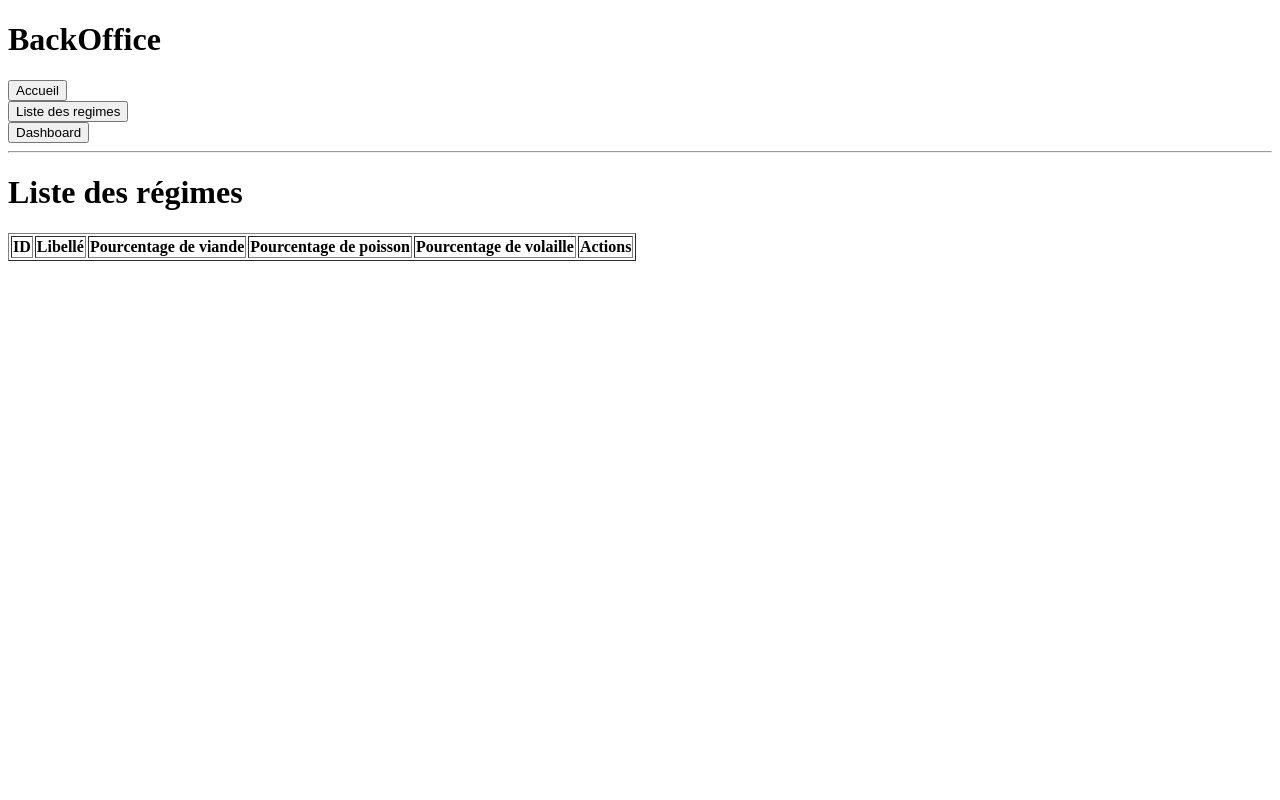
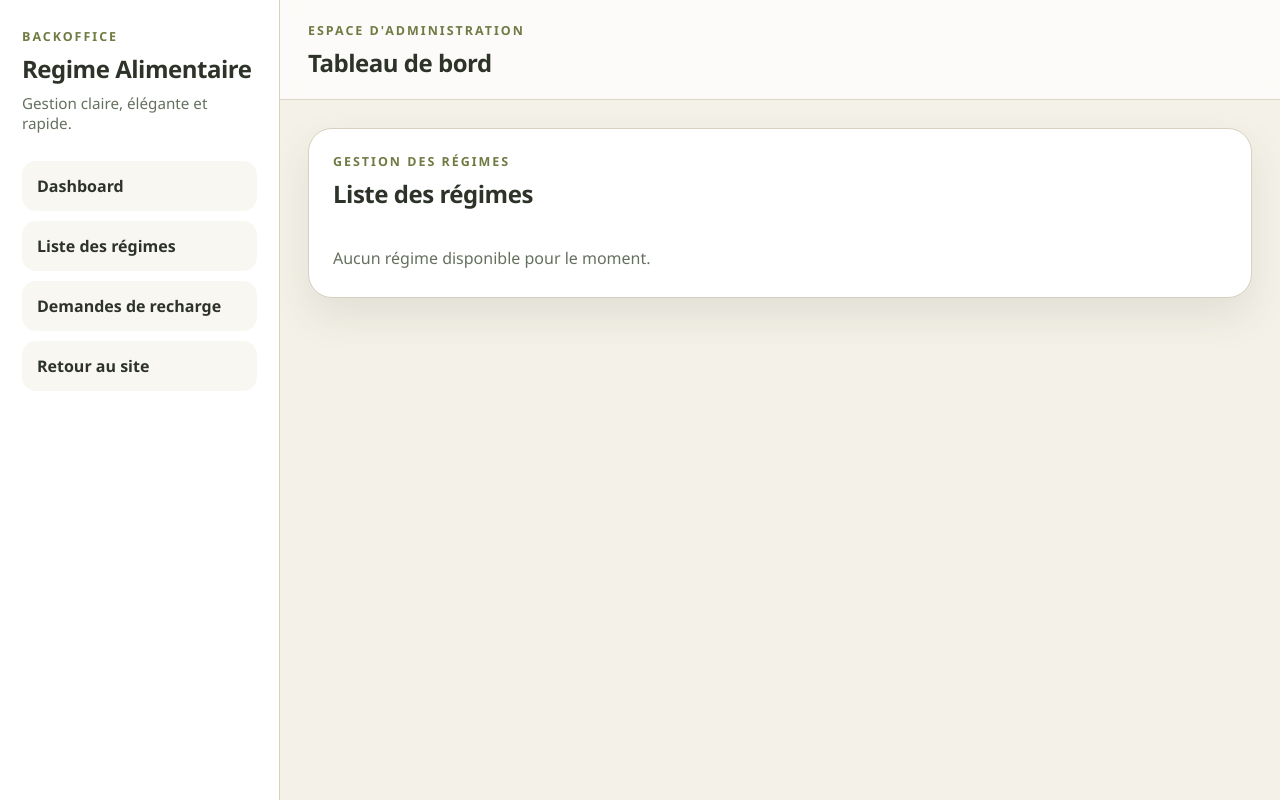
Before and after one commit to Estelle104/RegimeAlimentaire, a CodeIgniter 4 app: the page made by app/Views/BackOffice/regime/regime_list.php in a window 1280 px wide. Run offline with PHP 8.4 and a stand-in for CodeIgniter, Linux system fonts and the light colour scheme; the template is opened without the code that fills it, so the values that code supplies are empty; some libraries are stand-ins or nearby versions.

Commit message:
css general

```diff
--- a/app/Views/BackOffice/modele.php
+++ b/app/Views/BackOffice/modele.php
@@ -4,29 +4,37 @@
 	<meta charset="UTF-8">
 	<meta name="viewport" content="width=device-width, initial-scale=1.0">
 	<title>BackOffice</title>
+	<link rel="stylesheet" href="<?= base_url('assets/backOffice/css/backoffice.css') ?>">
 </head>
 <body>
-	<header>
-		<h1>BackOffice</h1>
+	<div class="backoffice-shell">
+		<aside class="backoffice-sidebar">
+			<div class="backoffice-brand">
+				<p class="backoffice-kicker">BackOffice</p>
+				<h1>Regime Alimentaire</h1>
+				<p class="backoffice-subtitle">Gestion claire, élégante et rapide.</p>
+			</div>
 
-		<nav>
-			<form action="<?= base_url('/') ?>" method="get">
-				<button type="submit">Accueil</button>
-			</form>
+			<nav class="backoffice-nav" aria-label="Navigation backoffice">
+				<a href="<?= base_url('backoffice/dashboard') ?>">Dashboard</a>
+				<a href="<?= base_url('backoffice/regimes') ?>">Liste des régimes</a>
+				<a href="<?= base_url('backoffice/recharges') ?>">Demandes de recharge</a>
+				<a href="<?= base_url('/') ?>">Retour au site</a>
+			</nav>
+		</aside>
 
-			<form action="<?= base_url('backoffice/regimes') ?>" method="get">
-				<button type="submit">Liste des regimes</button>
-			</form>
+		<div class="backoffice-content">
+			<header class="backoffice-topbar">
+				<div>
+					<p class="backoffice-kicker">Espace d'administration</p>
+					<h2>Tableau de bord</h2>
+				</div>
+			</header>
 
-            <form action="<?= base_url('backoffice/dashboard') ?>" method="get">
-                <button type="submit">Dashboard</button>
-            </form>
-		</nav>
-		<hr>
-	</header>
-
-	<main>
-		<?= $this->renderSection('content') ?>
-	</main>
+			<main class="backoffice-main">
+				<?= $this->renderSection('content') ?>
+			</main>
+		</div>
+	</div>
 </body>
 </html>
--- a/app/Views/BackOffice/regime/regime_list.php
+++ b/app/Views/BackOffice/regime/regime_list.php
@@ -5,40 +5,64 @@ $regimes = isset($regimes) ? $regimes : [];
 <?= $this->extend('BackOffice/modele') ?>
 
 <?= $this->section('content') ?>
-    <h1>Liste des régimes</h1>
-    <table border="1">
-        <thead>
-            <tr>
-                <th>ID</th>
-                <th>Libellé</th>
-                <th>Pourcentage de viande</th>
-                <th>Pourcentage de poisson</th>
-                <th>Pourcentage de volaille</th>
-                <th>Actions</th>
-            </tr>
-        </thead>
-        <tbody>
-            <?php foreach ($regimes as $regime): ?>
-                <tr>
-                    <td><?= $regime['id'] ?></td>
-                    <td><?= $regime['libelle'] ?></td>
-                    <td><?= $regime['pourcentage_viande'] ?></td>
-                    <td><?= $regime['pourcentage_poisson'] ?></td>
-                    <td><?= $regime['pourcentage_volaille'] ?></td>
-                    <td>
-                        <a href="<?= base_url('backoffice/regimes/update/' . $regime['id']) ?>">
-                            Update
-                        </a>
+    <section class="content-card">
+        <div class="section-head">
+            <div>
+                <p class="backoffice-kicker">Gestion des régimes</p>
+                <h1>Liste des régimes</h1>
+            </div>
+        </div>
 
-                        |
+        <?php if (! empty($regimes)): ?>
+            <div class="regime-grid">
+                <?php foreach ($regimes as $regime): ?>
+                    <?php
+                        $nomRegime = trim((string) ($regime['libelle'] ?? 'Régime sans nom'));
+                        $imageValue = trim((string) ($regime['images'] ?? ''));
+                        $imageSource = '';
 
-                        <a href="<?= base_url('backoffice/regimes/delete/' . $regime['id']) ?>"
-                            onclick="return confirm('Supprimer ce régime ?')">
-                            Delete
-                        </a>
-                    </td>
-                </tr>
-            <?php endforeach; ?>
-        </tbody>
-    </table>
+                        if ($imageValue !== '') {
+                            if (preg_match('#^https?://#i', $imageValue)) {
+                                $imageSource = $imageValue;
+                            } else {
+                                $candidatePath = ltrim($imageValue, '/');
+                                if (is_file(FCPATH . $candidatePath)) {
+                                    $imageSource = base_url($candidatePath);
+                                }
+                            }
+                        }
+                    ?>
+                    <article class="regime-card">
+                        <div class="regime-card__media">
+                            <?php if ($imageSource !== ''): ?>
+                                <img src="<?= esc($imageSource) ?>" alt="<?= esc($nomRegime) ?>">
+                            <?php else: ?>
+                                <div class="regime-card__fallback"><?= esc($nomRegime) ?></div>
+                            <?php endif; ?>
+                        </div>
+
+                        <div class="regime-card__body">
+                            <div class="regime-card__title-row">
+                                <h2><?= esc($nomRegime) ?></h2>
+                                <span class="regime-badge">#<?= esc((string) ($regime['id'] ?? '')) ?></span>
+                            </div>
+
+                            <div class="regime-meta">
+                                <span><strong>Viande</strong> <?= esc((string) ($regime['pourcentage_viande'] ?? '')) ?>%</span>
+                                <span><strong>Poisson</strong> <?= esc((string) ($regime['pourcentage_poisson'] ?? '')) ?>%</span>
+                                <span><strong>Volaille</strong> <?= esc((string) ($regime['pourcentage_volaille'] ?? '')) ?>%</span>
+                            </div>
+
+                            <div class="regime-actions">
+                                <a class="action-link action-link--edit" href="<?= base_url('backoffice/regimes/update/' . $regime['id']) ?>">Modifier</a>
+                                <a class="action-link action-link--delete" href="<?= base_url('backoffice/regimes/delete/' . $regime['id']) ?>" onclick="return confirm('Supprimer ce régime ?')">Supprimer</a>
+                            </div>
+                        </div>
+                    </article>
+                <?php endforeach; ?>
+            </div>
+        <?php else: ?>
+            <p class="empty-state">Aucun régime disponible pour le moment.</p>
+        <?php endif; ?>
+    </section>
 <?= $this->endSection() ?>
--- a/table_init_01.sql
+++ b/table_init_01.sql
@@ -111,3 +111,5 @@ CREATE TABLE types_abonnements (
     libelle VARCHAR(100) NOT NULL,
     pourcentage_remise DECIMAL(5,2) NOT NULL
 );
+
+ALTER TABLE regimes ADD COLUMN images VARCHAR(255) AFTER pourcentage_volaille;
```
Also changed, not shown: app/Views/BackOffice/dashboard.php (+97 -40 lines), data-test_10_05.sql (+11 -0 lines), public/assets/backOffice/css/backoffice.css (added), table_v_postgres2.sql (line endings or trailing spaces), 3 other files.
